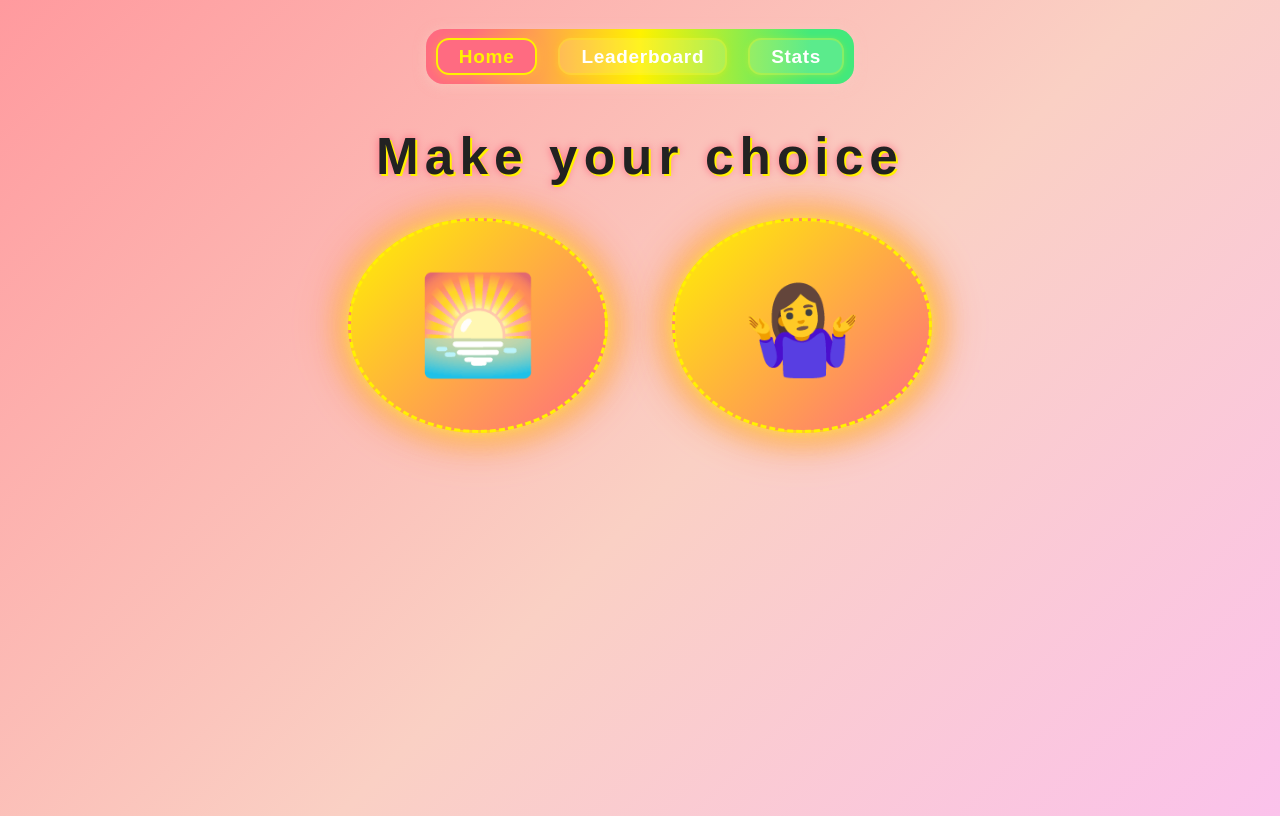
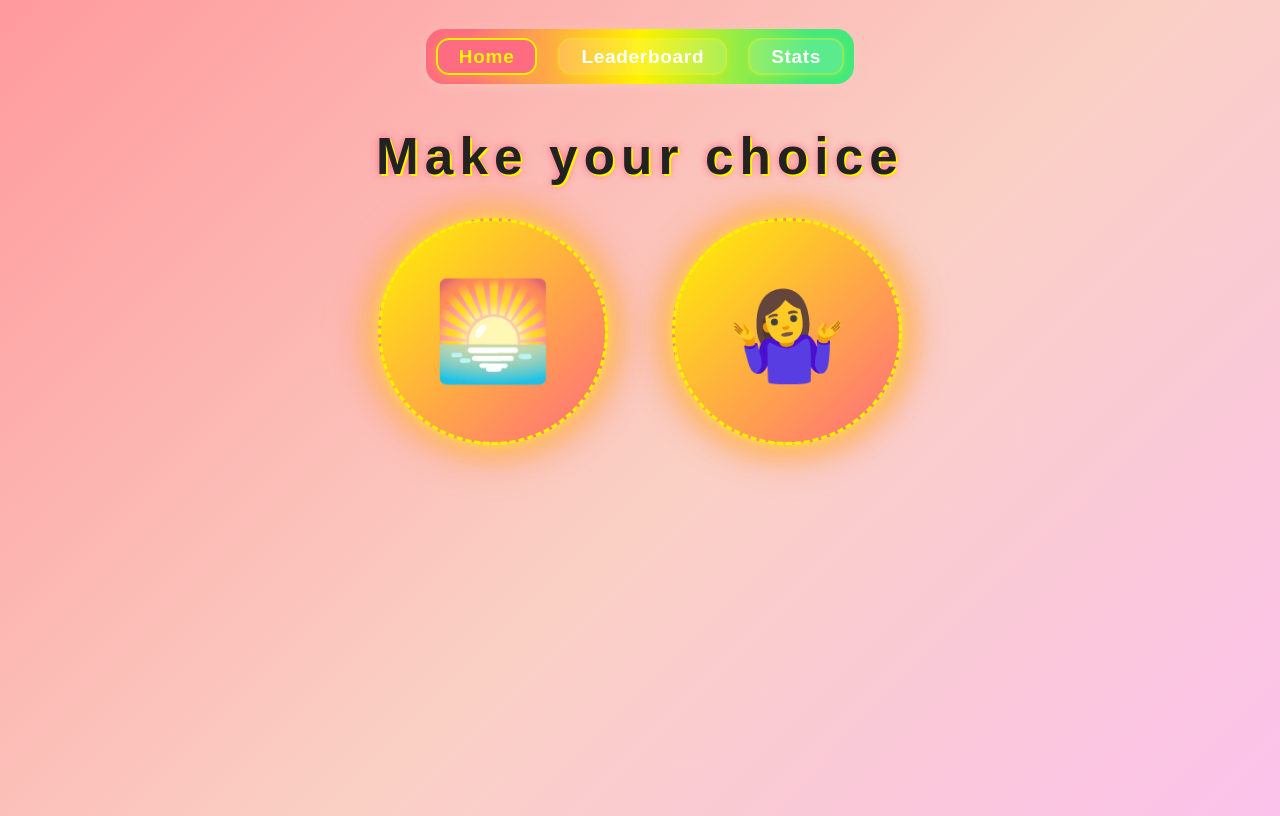
Before and after one commit to JayKahlil/JayKahlil.github.io, a plain HTML site: page emoji/index.html in a window 1280 px wide. Drawn offline with Linux system fonts and the light colour scheme.

Commit message:
Ensure emoji circles are round

```diff
--- a/emoji/emoji-picker.css
+++ b/emoji/emoji-picker.css
@@ -114,8 +114,14 @@ h2 {
     border-radius: 50%;
     background: linear-gradient(135deg, #fff200 0%, #ff6b81 100%);
     box-shadow: 0 0 32px 0 #fbc2eb88, 0 0 8px 0 #fff20088;
-    padding: 0.5em 0.7em;
+    /* padding: 0.5em 0.7em; */
     border: 3px dashed #fff200;
+    width: 14rem;
+    height: 13.8rem;
+    padding: 0;
+    display: flex;
+    align-items: center;
+    justify-content: center;
 }
 .emoji:hover {
     transform: scale(1.25) rotate(-10deg);
```
